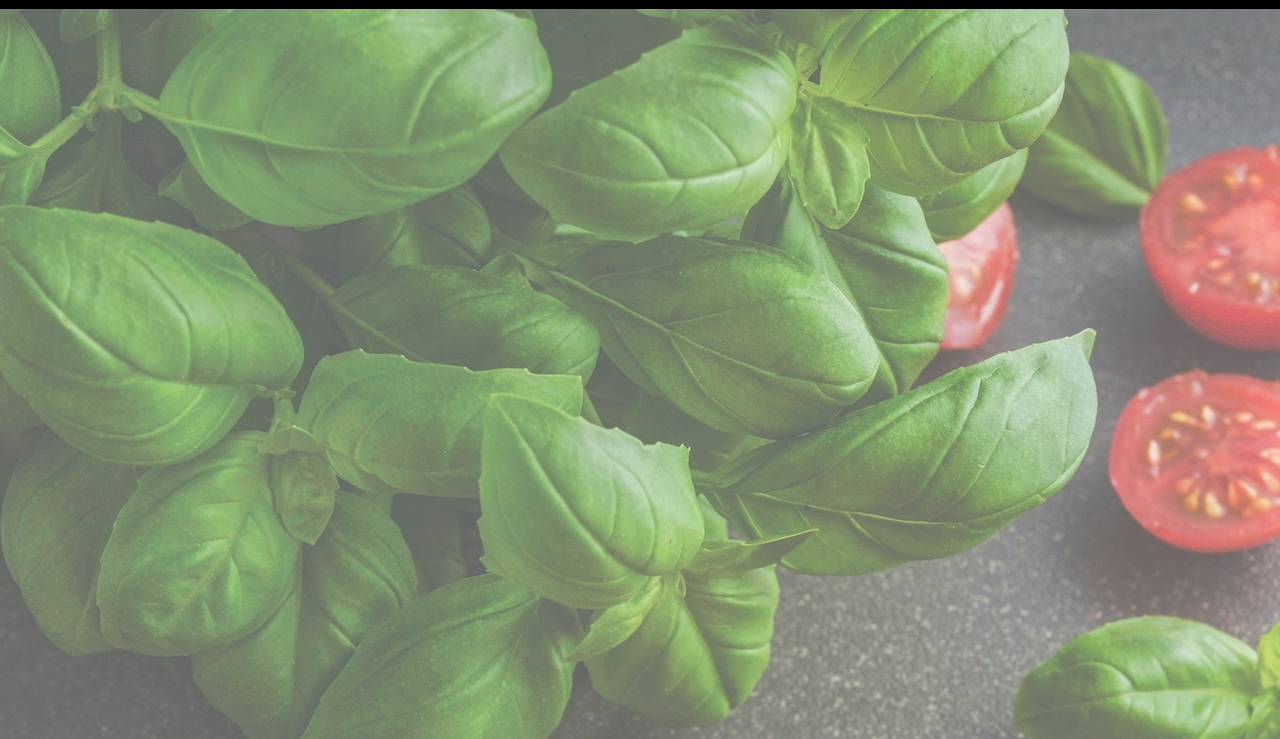
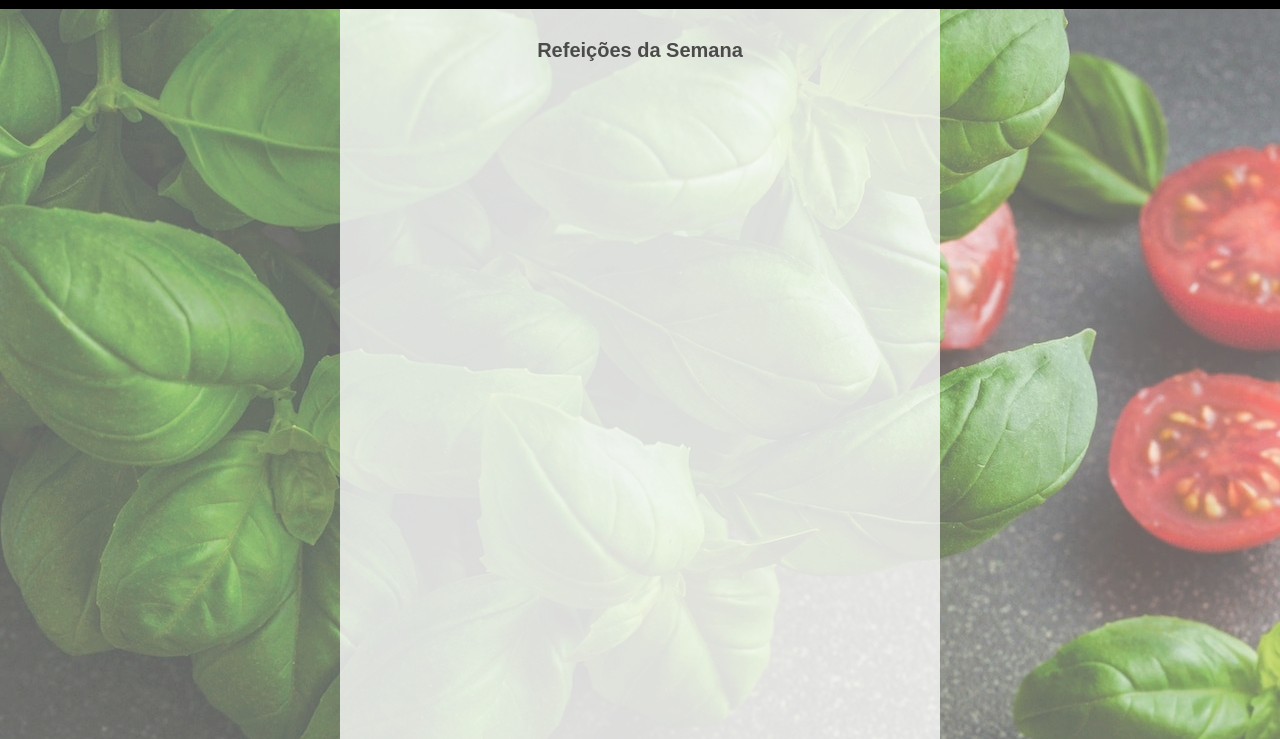
Before and after one commit to felipesantinho/javascript, a plain HTML site: page projeto.marmita/index.html in a window 1280 px wide. Shown: the part 87-826 px from the top of the page. Drawn offline with Linux system fonts and the light colour scheme; a web font is replaced by a local one.

Commit message:
atualização

```diff
--- a/projeto.marmita/index.html
+++ b/projeto.marmita/index.html
@@ -8,12 +8,9 @@
   <title>Consumo de Refeições</title>
   <style>
     @import url('https://fonts.googleapis.com/css2?family=Aboreto&display=swap');
+
     * {
       margin: 0px;
-    }
-
-    body {
-
     }
 
     header {
@@ -28,6 +25,13 @@
       opacity: 0.7;
     }
 
+    section#caixa01 {
+      background-color: rgba(255, 255, 255, 0.773);
+      width: 600px;
+      height: 1000px;
+      margin: auto;
+    }
+
     footer {
       background-color: black;
     }
@@ -37,6 +41,14 @@
       font-family: 'Aboreto', cursive;
       font-size: 40px;
       text-align: center;
+    }
+
+    p#conteudo {
+      color: black;
+      text-align: center;
+      font-size: 20px;
+      font-family: Arial, Helvetica, sans-serif;
+      padding-top: 30px;
     }
 
     p#rodape {
@@ -54,7 +66,9 @@
     <p id="cabeçalho">~ Marmitas ~</p>
   </header>
   <main>
-
+    <section id="caixa01">
+      <p id="conteudo"><strong>Refeições da Semana</strong></p>
+    </section>
   </main>
   <footer>
     <p id="rodape">Desenvolvido por Felipe Augusto Santinho</p>
```
